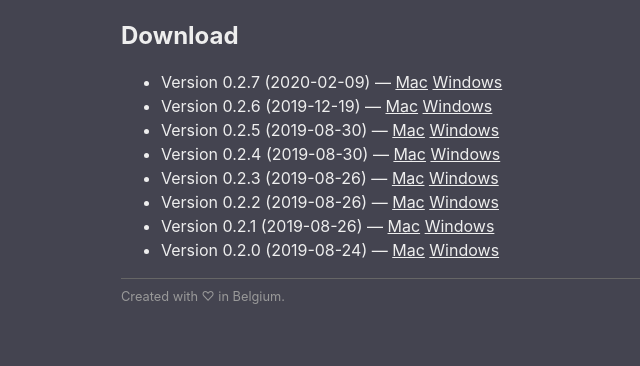
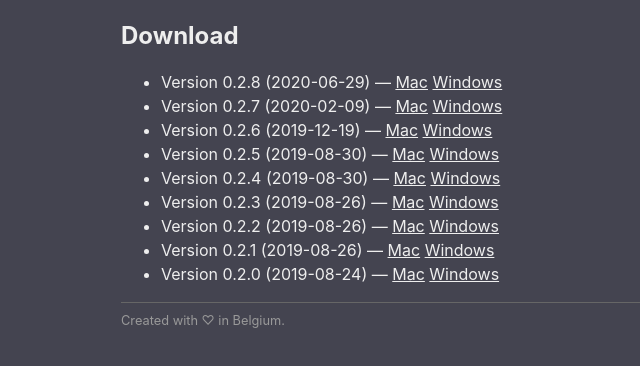
Before and after one commit to gandelve/website, a plain HTML site: page alpha.html in a window 1280 px wide. Shown: the part 428-794 px from the top of the page, without its empty margins (194-834 px from the left). Drawn offline with Linux system fonts and the light colour scheme.

Commit message:
Version 0.2.8.

```diff
--- a/alpha.html
+++ b/alpha.html
@@ -18,6 +18,11 @@
 
     <h2>Download</h2>
     <ul>
+      <li>
+        Version 0.2.8 (2020-06-29) —
+        <a href="https://storage.cloud.google.com/gandelve/builds/GANDelve-0.2.8.dmg">Mac</a>
+        <a href="https://storage.cloud.google.com/gandelve/builds/GANDelve%20Setup%200.2.8.exe">Windows</a>
+      </li>
       <li>
         Version 0.2.7 (2020-02-09) —
         <a href="https://storage.cloud.google.com/gandelve/builds/GANDelve-0.2.7-mac.zip">Mac</a>
```
